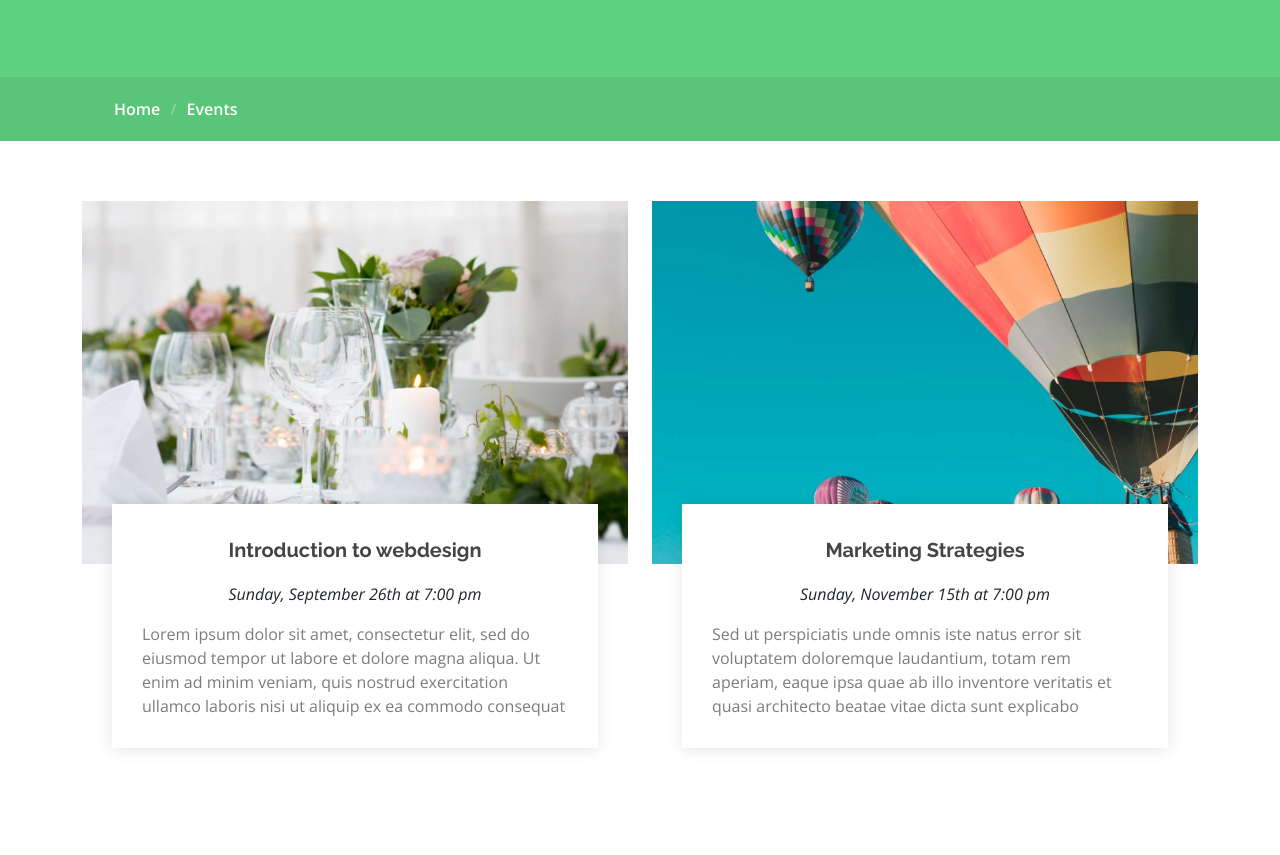
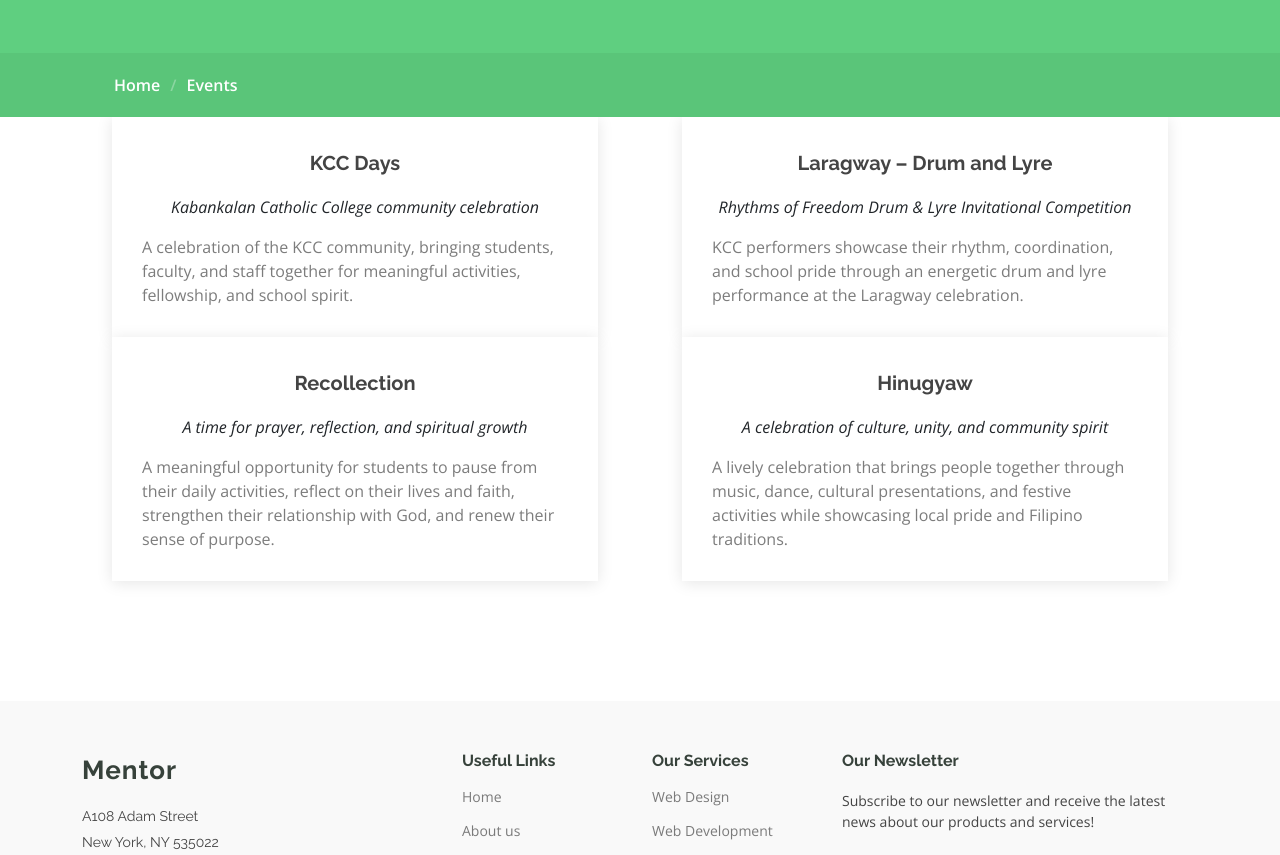
Before and after one commit to Del468/ponje-project-2, a plain HTML site: page events.html in a window 1280 px wide. Shown: the part 300-1155 px from the top of the page. Drawn offline with nearby package versions, Linux system fonts and the light colour scheme.

Commit message:
change the events

```diff
--- a/events.html
+++ b/events.html
@@ -4,7 +4,7 @@
 <head>
   <meta charset="utf-8">
   <meta content="width=device-width, initial-scale=1.0" name="viewport">
-  <title>Events - Mentor Bootstrap Template</title>
+  <title>Events - Kabankalan Catholic College</title>
   <meta name="description" content="">
   <meta name="keywords" content="">
 
@@ -90,8 +90,8 @@
         <div class="container">
           <div class="row d-flex justify-content-center text-center">
             <div class="col-lg-8">
-              <h1>Events</h1>
-              <p class="mb-0">Odio et unde deleniti. Deserunt numquam exercitationem. Officiis quo odio sint voluptas consequatur ut a odio voluptatem. Sit dolorum debitis veritatis natus dolores. Quasi ratione sint. Sit quaerat ipsum dolorem.</p>
+              <h1>School Events</h1>
+              <p class="mb-0">Celebrate the school spirit, talents, and achievements of the Kabankalan Catholic College community through our special events.</p>
             </div>
           </div>
         </div>
@@ -114,28 +114,42 @@
         <div class="row">
           <div class="col-md-6 d-flex align-items-stretch">
             <div class="card">
-              <div class="card-img">
-                <img src="assets/img/event/event-item-1.webp" alt="...">
-              </div>
               <div class="card-body">
-                <h5 class="card-title"><a href="">Introduction to webdesign</a></h5>
-                <p class="fst-italic text-center">Sunday, September 26th at 7:00 pm</p>
-                <p class="card-text">Lorem ipsum dolor sit amet, consectetur elit, sed do eiusmod tempor ut labore et dolore magna aliqua. Ut enim ad minim veniam, quis nostrud exercitation ullamco laboris nisi ut aliquip ex ea commodo consequat</p>
+                <h5 class="card-title"><a href="#">KCC Days</a></h5>
+                <p class="fst-italic text-center">Kabankalan Catholic College community celebration</p>
+                <p class="card-text">A celebration of the KCC community, bringing students, faculty, and staff together for meaningful activities, fellowship, and school spirit.</p>
               </div>
             </div>
           </div>
           <div class="col-md-6 d-flex align-items-stretch">
             <div class="card">
-              <div class="card-img">
-                <img src="assets/img/event/event-item-2.webp" alt="...">
-              </div>
               <div class="card-body">
-                <h5 class="card-title"><a href="">Marketing Strategies</a></h5>
-                <p class="fst-italic text-center">Sunday, November 15th at 7:00 pm</p>
-                <p class="card-text">Sed ut perspiciatis unde omnis iste natus error sit voluptatem doloremque laudantium, totam rem aperiam, eaque ipsa quae ab illo inventore veritatis et quasi architecto beatae vitae dicta sunt explicabo</p>
+                <h5 class="card-title"><a href="#">Laragway – Drum and Lyre</a></h5>
+                <p class="fst-italic text-center">Rhythms of Freedom Drum &amp; Lyre Invitational Competition</p>
+                <p class="card-text">KCC performers showcase their rhythm, coordination, and school pride through an energetic drum and lyre performance at the Laragway celebration.</p>
               </div>
             </div>
 
+          </div>
+
+          <div class="col-md-6 d-flex align-items-stretch">
+            <div class="card">
+              <div class="card-body">
+                <h5 class="card-title"><a href="#">Recollection</a></h5>
+                <p class="fst-italic text-center">A time for prayer, reflection, and spiritual growth</p>
+                <p class="card-text">A meaningful opportunity for students to pause from their daily activities, reflect on their lives and faith, strengthen their relationship with God, and renew their sense of purpose.</p>
+              </div>
+            </div>
+          </div>
+
+          <div class="col-md-6 d-flex align-items-stretch">
+            <div class="card">
+              <div class="card-body">
+                <h5 class="card-title"><a href="#">Hinugyaw</a></h5>
+                <p class="fst-italic text-center">A celebration of culture, unity, and community spirit</p>
+                <p class="card-text">A lively celebration that brings people together through music, dance, cultural presentations, and festive activities while showcasing local pride and Filipino traditions.</p>
+              </div>
+            </div>
           </div>
         </div>
 
```
